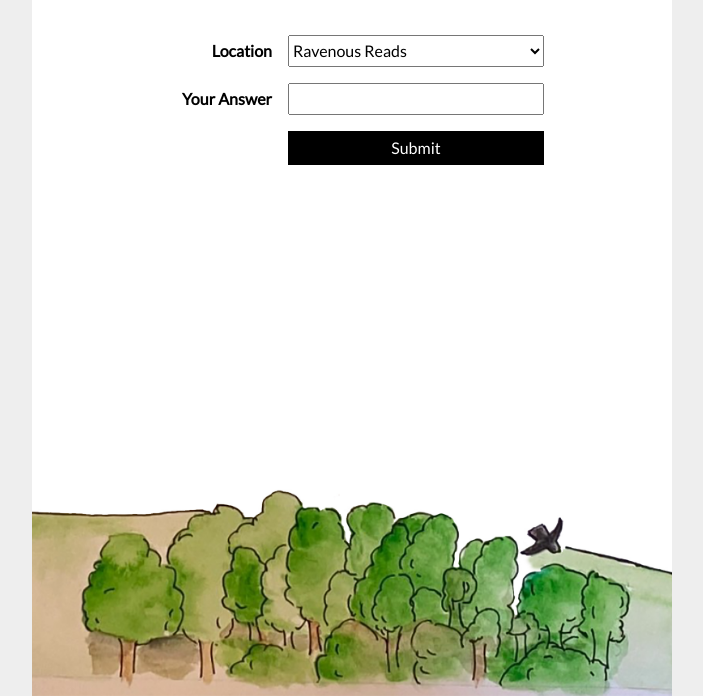
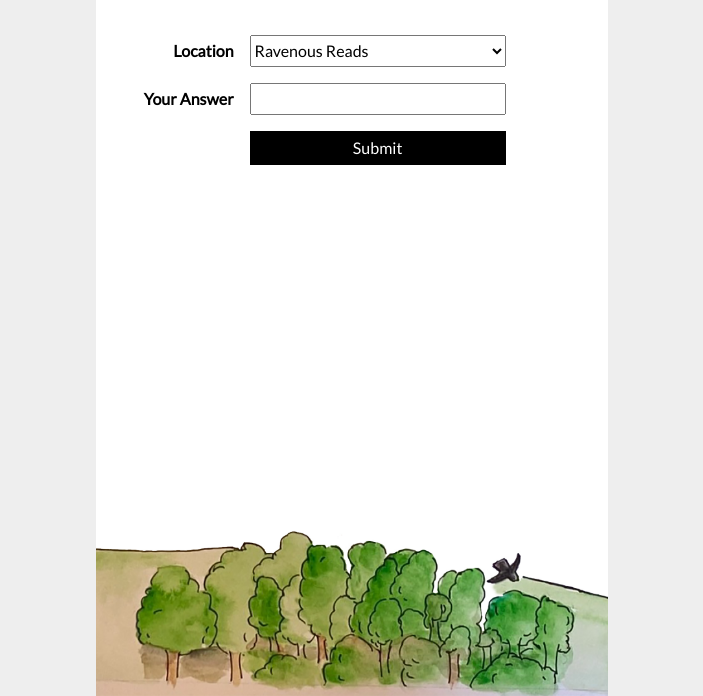
Before and after one commit to j-squared/puzzles, a plain HTML site: page docs/index.html in a window 1280 px wide. Shown: the part 104-800 px from the top of the page, without its empty margins (288-991 px from the left). Drawn offline with nearby package versions, Linux system fonts and the light colour scheme.

Commit message:
Update index.html.

```diff
--- a/docs/index.html
+++ b/docs/index.html
@@ -3,6 +3,8 @@
   <head>
     <link href= "https://fonts.googleapis.com/css2?family=Lato&amp;display=swap" rel="stylesheet">
     <link rel="stylesheet" href="https://cdnjs.cloudflare.com/ajax/libs/tachyons/4.11.1/tachyons.min.css" integrity="sha512-d0v474klOFSF7qD9WDvyRxAvXaWSxCHDZdnBSZQjo8BpVr6vpjwAgqetpqkKP38DzlOzdVPaLVnzzW1Ba8wB9w==" crossorigin="anonymous" />
+    <meta name="viewport" content="width=device-width, initial-scale=1">
+
 
     <style type="text/css">
       body {
@@ -27,7 +29,6 @@
       }
 
       .container {
-        max-width: 40em;
         background: white;
       }
 
@@ -42,7 +43,7 @@
   </head>
 
   <body>
-    <div class="container pt4 ma center vh-100 flex flex-column">
+    <div class="container mw6-l pt4 ma center vh-100-l vh-80 flex flex-column">
       <h1 class="tc">Check your answers</h1>
 
       <div class="h2"></div>
@@ -51,7 +52,7 @@
         <div class="flex w-80">
           <label class="even-grow tr" for="name">Location</label>
           <div class="w1"></div>
-          <select id="puzzle" class="w5">
+          <select id="puzzle" class="w5-l w4">
             <option value="ravenous">Ravenous Reads</option>
             <option value="sweets">Sam's Scrumptious Sweets</option>
             <option value="grit">Grit Studios</option>
@@ -67,7 +68,7 @@
         <div class="flex w-80">
           <label class="even-grow tr" for="Solution">Your Answer</label>
           <div class="w1"></div>
-          <input type="text" class="w5" maxlength="256" name="Solution" data-name="Solution" placeholder="" id="solution">
+          <input type="text" class="w5-l w4" maxlength="256" name="Solution" data-name="Solution" placeholder="" id="solution">
         </div>
 
         <div class="h1"></div>
```
